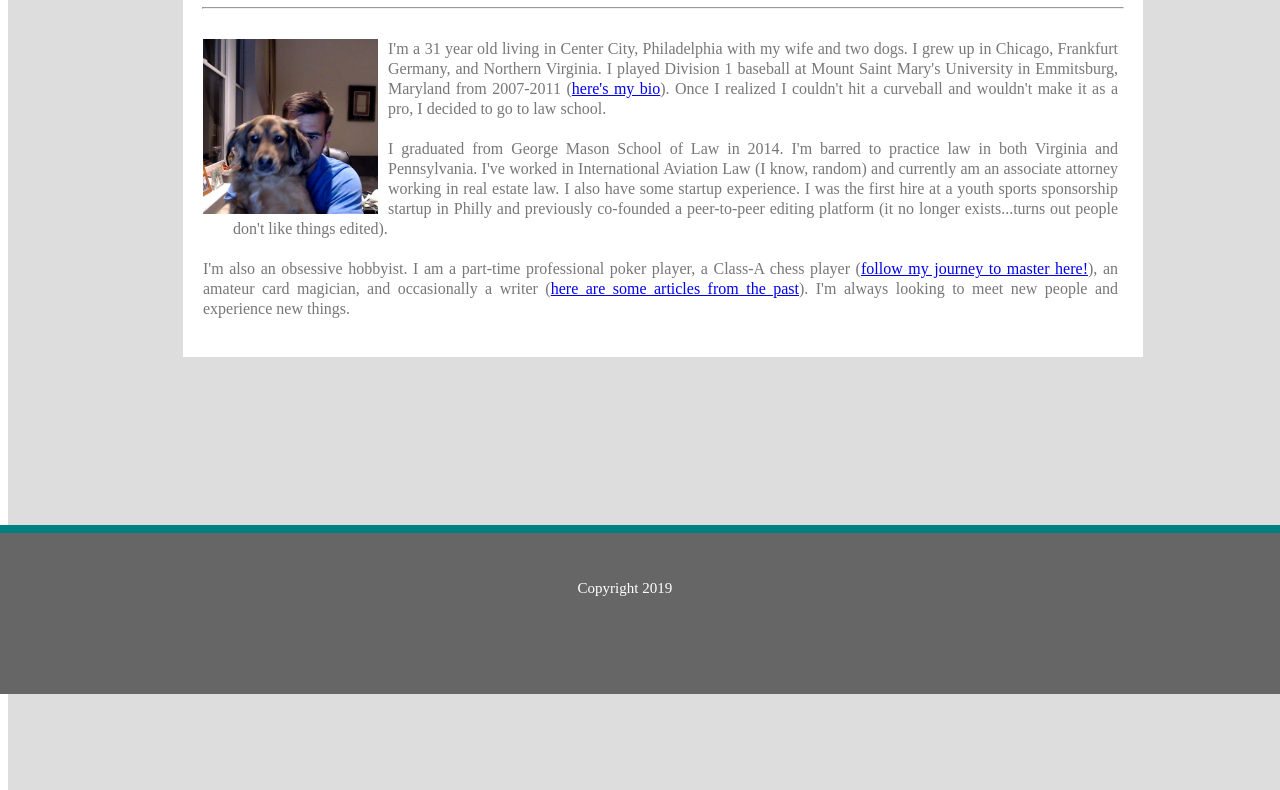
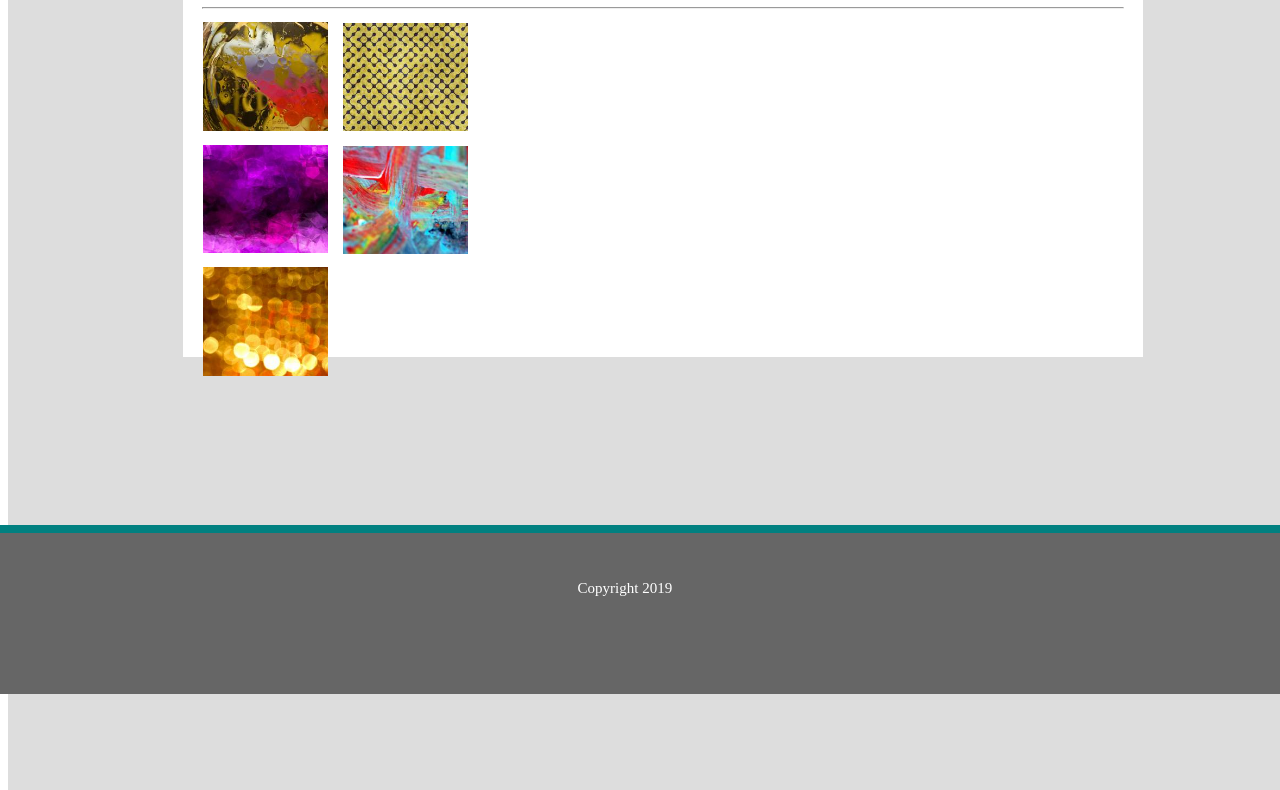
Before and after one commit to TFly33/Basic-Portfolio, a plain HTML site: page portfolio.html in a window 1280 px wide. Shown: the part 186-976 px from the top of the page. Drawn offline with Linux system fonts and the light colour scheme.

Commit message:
adding some of the portfolio formatting. Need to review this.

```diff
--- a/assets/css/style.css
+++ b/assets/css/style.css
@@ -101,7 +101,6 @@ color: #777777;
 
 #third
 {
-
 margin-left: 20px;
 }
 
@@ -116,8 +115,6 @@ margin-left: 20px;
     color: white;
     border-top: 8px solid teal;
     margin-bottom: -80px;
-
-
 }
 
 .copyright
@@ -127,16 +124,13 @@ margin-bottom: 40px;
 font-size: 15px;
 color: white;
 padding-bottom: 40px;
-
 }
 
 .contacttext
 {
-
     text-align: left;
     color:teal;
     margin-left: 20px;
-
 }
 .form
 {
@@ -144,8 +138,6 @@ text-align:left;
 padding-left: 20px;
 color: darkgray;
 margin-right: 20px;
-
-
 }
 
 .boxed {
@@ -159,13 +151,10 @@ margin-right: 20px;
 .example
 {
 padding: 3px;
-
-
 }
 .hidden
 {
 padding:40px;
-
 }
 
 .extrawhite
@@ -175,8 +164,6 @@ height: 70px;
 background-color: white;
 margin-left: -20px;
 margin-top: -15px;
-
-
 }
 .submit
 {
@@ -187,5 +174,43 @@ margin-right: 860px;
 margin-top: 25px;
 color:white;
 background-color: teal;
+}
 
+/* Three image containers (use 25% for four, and 50% for two, etc) */
+.column {
+    width: 13%;
+    padding: 5px;
+    padding-left: 20px;
+
+  }
+.pic1
+{
+    width: 13%;
 }
+
+.pic2
+{
+    width: 13%;
+}
+
+.pic3
+{
+    width: 13%;
+
+  }
+.pic4
+{
+
+    width: 13%;
+    padding: 5px;
+    margin: 155px;
+    margin-top: -367px;
+  }
+.pic5
+{
+
+    width: 13%;
+    padding: 5px;
+    margin: 155px;
+    margin-top: -154.5px;
+  }
--- a/portfolio.html
+++ b/portfolio.html
@@ -31,37 +31,29 @@
     The container goes below the header section-->
 
   <div class= "box">
-        <h1 id= "aboutme"> About Me </h1>
+        <h1 id= "aboutme"> Portfolio </h1>
         <!--I need to add a grey line with an "hr" tag, so I'm putting it here. -->
 
             <div class="block_1">
 
               <hr/>
 
-                  <p id="first">
-                     <img id= "tomted" src="assets/images/TomTed.png" alt="Picture of Tommy">
-                      I'm a 31 year old living in Center City, Philadelphia with my wife and two dogs.
-                      I grew up in Chicago, Frankfurt Germany, and Northern Virginia.
-                      I played Division 1 baseball at Mount Saint Mary's University in Emmitsburg, Maryland from
-                      2007-2011 (<a href="https://www.mountathletics.com/sports/bsb/2010-11/bios/flynn_tommy00?view=bio">here's my bio</a>).
-                      Once I realized I couldn't hit a curveball and wouldn't make it as a pro, I decided to go to law school.
-                  </p>
-
-                  </p>
-                <!--Separate paragraphs with separate ID tags make it easier to move them each individually-->
-                  <p id="second">
-                  I graduated from George Mason School of Law in 2014. I'm barred to practice law in both Virginia and Pennsylvania.
-                  I've worked in International Aviation Law (I know, random) and currently am an associate attorney working in real estate law.
-                  I also have some startup experience. I was the first hire at a youth sports sponsorship startup in Philly and
-                   previously co-founded a peer-to-peer editing platform (it no longer exists...turns out people don't like things edited).
-                  </p>
-
-                  <p id="third">
-                  I'm also an obsessive hobbyist. I am a part-time professional poker player, a Class-A chess player
-                  (<a href="https://www.moron2master.com">follow my journey to master here!</a>), an amateur card magician, and occasionally a writer
-                    (<a href="https://medium.com/@tfly.flynn">here are some articles from the past</a>). I'm always looking to meet new people and experience new things.
-
-                  </p>
+              <div class="row">
+                    <div class="column pic1">
+                      <img src="assets/images/pic1.jpg" alt="pic1" style="width:100%">
+                    </div>
+                    <div class="column pic2">
+                      <img src="assets/images/pic2.jpg" alt="pic2" style="width:100%">
+                    </div>
+                    <div class="column pic3">
+                      <img src="assets/images/pic3.jpg" alt="pic3" style="width:100%">
+                    </div>
+                    <div class="secondcolumn pic4">
+                      <img src="assets/images/pic4.jpg" alt="pic4" style="width:100%">
+                    </div>
+                    <div class="secondcolumn pic5">
+                      <img src="assets/images/pic5.jpg" alt="pic5" style="width:100%">
+                    </div>
 
             </div>
   </div>
```
Also changed, not shown: assets/images/pic1.jpg (added), assets/images/pic2.jpg (added), assets/images/pic3.jpg (added), assets/images/pic4.jpg (added), assets/images/pic5.jpg (added), 1 other file.
